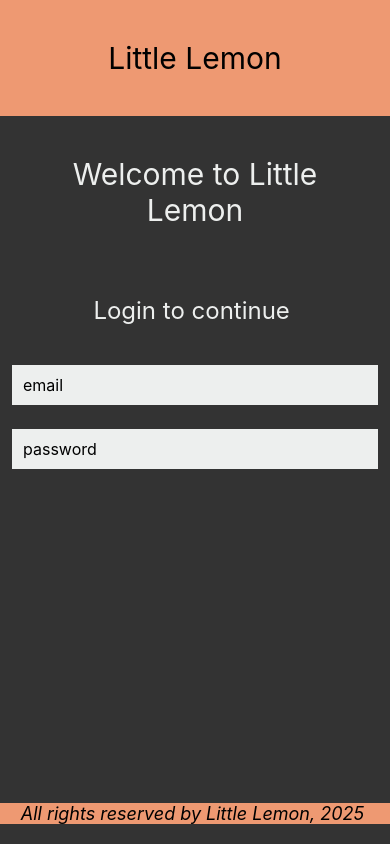
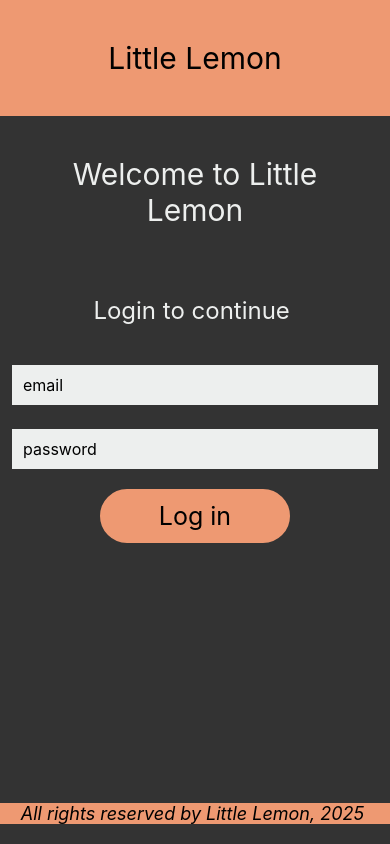
Before and after one commit to s9m33r/little-lemon, a React Native app: screen / in a window 390 px wide. Built offline with nearby package versions, Linux system fonts and the light colour scheme.

Commit message:
login button

```diff
--- a/LoginScreen.js
+++ b/LoginScreen.js
@@ -1,13 +1,19 @@
-import { ScrollView, Text, StyleSheet, TextInput } from 'react-native';
+import { ScrollView, Text, StyleSheet, TextInput, Pressable } from 'react-native';
 import React from 'react';
 
 export default function LoginScreen() {
     const [email, onChangeEmail] = React.useState('')
     const [password, onChangePassword] = React.useState('')
+    const [loggedIn, onChangeLoggedIn] = React.useState(false)
 
     return (
         <ScrollView style={styles.container} keyboardDismissMode='on-drag'>
             <Text style={styles.headerText}>Welcome to Little Lemon</Text>
+            {loggedIn &&
+                <Text style={styles.regularText}>You are logged in!</Text>
+            }
+            {!loggedIn &&
+                <>
                     <Text style={styles.regularText}>Login to continue </Text>
                     <TextInput
                         style={styles.inputBox}
@@ -24,6 +30,11 @@
                         keyboardType={'default'}
                         secureTextEntry={true}
                     />
+                    <Pressable onPress={() => onChangeLoggedIn(!loggedIn)} style={styles.button}>
+                        <Text style={styles.buttonText}>Log in</Text>
+                    </Pressable>
+                </>
+            }
         </ScrollView>
     );
 }
@@ -54,4 +65,19 @@
         borderColor: '#EDEFEE',
         backgroundColor: '#EDEFEE',
     },
+    button: {
+        fontSize: 22,
+        padding: 10,
+        marginVertical: 8,
+        margin: 100,
+        backgroundColor: '#EE9972',
+        borderColor: '#EE9972',
+        borderWidth: 2,
+        borderRadius: 50,
+    },
+    buttonText: {
+        color: 'black',
+        textAlign: 'center',
+        fontSize: 25,
+    },
 });
```
Lines whose indentation alone changed are shown as unchanged.
